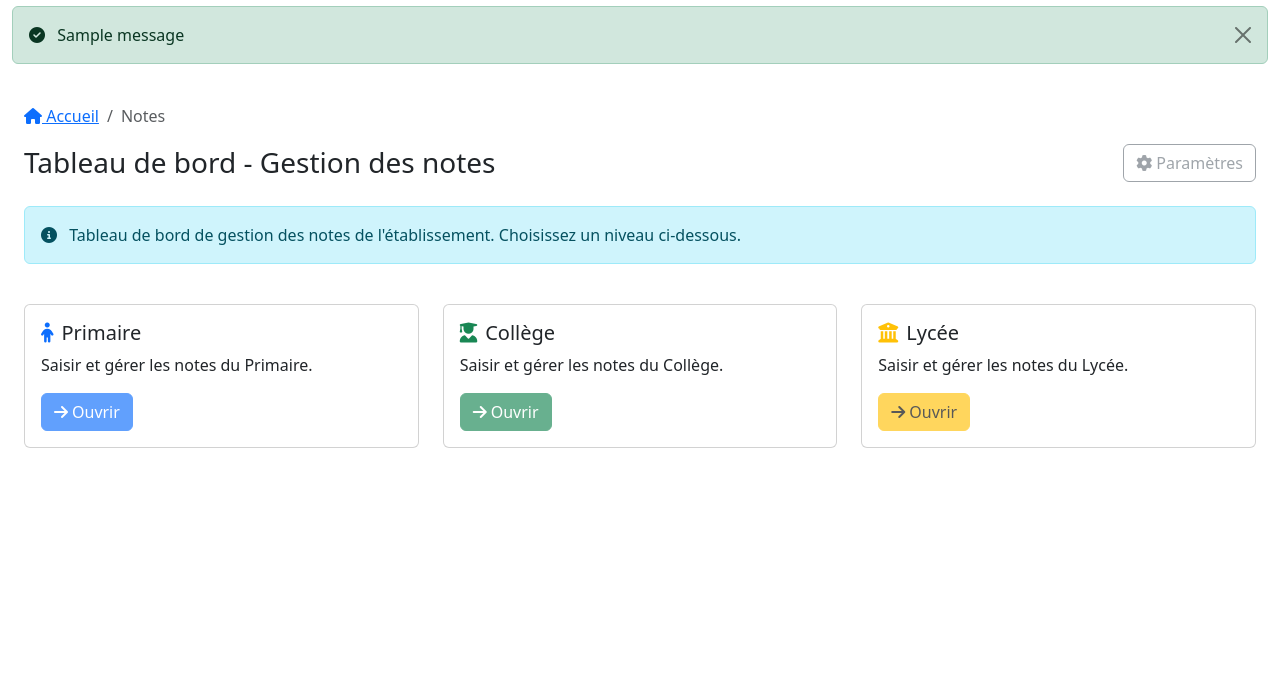
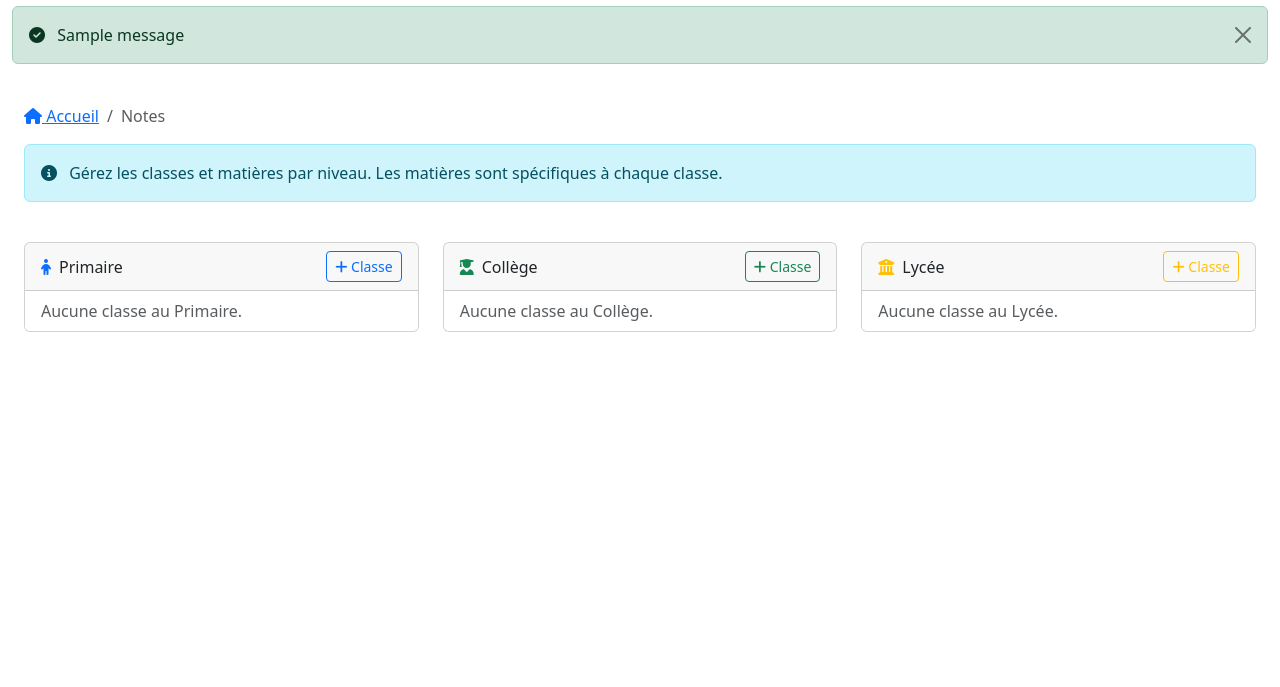
Before and after one commit to Faraleno2022/myschool, a Django app: page /notes/ in a window 1280 px wide. Shown: the part 80-767 px from the top of the page. Run offline with Django 5.2, Linux system fonts and the light colour scheme; a user stored in the database is signed in; tables that the repository leaves empty hold one stand-in row (values such as "Sample post"); one stand-in notice (Sample message) is shown.

Commit message:
Notes: classes par niveau + matières par classe (coefficients), dashboard et CRUD sécurisés

```diff
--- a/notes/urls.py
+++ b/notes/urls.py
@@ -5,4 +5,11 @@ app_name = 'notes'
 
 urlpatterns = [
     path('', views.tableau_bord, name='tableau_bord'),
+    # Classes
+    path('classes/<str:niveau>/nouvelle/', views.creer_classe, name='creer_classe'),
+    path('classes/<int:classe_id>/supprimer/', views.supprimer_classe, name='supprimer_classe'),
+    path('classes/<int:classe_id>/matieres/', views.matieres_classe, name='matieres_classe'),
+    # Matières
+    path('classes/<int:classe_id>/matieres/nouvelle/', views.creer_matiere, name='creer_matiere'),
+    path('matieres/<int:pk>/supprimer/', views.supprimer_matiere, name='supprimer_matiere'),
 ]
--- a/notes/views.py
+++ b/notes/views.py
@@ -1,10 +1,135 @@
 from django.contrib.auth.decorators import login_required
-from django.shortcuts import render
+from django.shortcuts import render, redirect, get_object_or_404
+from django.contrib import messages
+from django.contrib.auth.decorators import login_required
+from django.urls import reverse
+from eleves.models import Classe
+from utilisateurs.utils import filter_by_user_school, user_school
+from ecole_moderne.security_decorators import admin_required
+from .forms import ClasseNotesForm, MatiereClasseForm
+from .models import MatiereClasse
+
+
+# Groupes de niveaux pour l'affichage
+PRIMAIRE = {
+    'PRIMAIRE_1', 'PRIMAIRE_2', 'PRIMAIRE_3', 'PRIMAIRE_4', 'PRIMAIRE_5', 'PRIMAIRE_6'
+}
+COLLEGE = {
+    'COLLEGE_7', 'COLLEGE_8', 'COLLEGE_9', 'COLLEGE_10'
+}
+LYCEE = {
+    'LYCEE_11', 'LYCEE_12', 'TERMINALE'
+}
 
 
 @login_required
 def tableau_bord(request):
-    titre_page = "Tableau de bord - Gestion des notes"
-    return render(request, 'notes/dashboard.html', {
-        'titre_page': titre_page,
+    """Tableau de bord des notes: liste les classes par groupe de niveaux.
+    Filtré par l'école de l'utilisateur (sauf admin).
+    """
+    classes_qs = filter_by_user_school(Classe.objects.all().order_by('niveau', 'nom'), request.user, 'ecole')
+
+    def group_classes(qs):
+        primaire, college, lycee = [], [], []
+        for c in qs:
+            if c.niveau in PRIMAIRE:
+                primaire.append(c)
+            elif c.niveau in COLLEGE:
+                college.append(c)
+            elif c.niveau in LYCEE:
+                lycee.append(c)
+        return primaire, college, lycee
+
+    primaire, college, lycee = group_classes(classes_qs)
+
+    context = {
+        'classes_primaire': primaire,
+        'classes_college': college,
+        'classes_lycee': lycee,
+    }
+    return render(request, 'notes/dashboard.html', context)
+
+
+@admin_required
+def creer_classe(request, niveau):
+    """Créer une classe pour un niveau donné dans l'école de l'utilisateur."""
+    if request.method == 'POST':
+        form = ClasseNotesForm(request.POST, niveau_initial=niveau)
+        if form.is_valid():
+            classe = form.save(commit=False)
+            classe.ecole = user_school(request.user)
+            if classe.ecole is None:
+                messages.error(request, "Aucune école associée à votre compte.")
+                return redirect('notes:tableau_bord')
+            classe.save()
+            messages.success(request, f"Classe '{classe.nom}' créée avec succès.")
+            return redirect('notes:tableau_bord')
+    else:
+        form = ClasseNotesForm(niveau_initial=niveau)
+    return render(request, 'notes/classe_form.html', {'form': form, 'niveau': niveau})
+
+
+@admin_required
+def supprimer_classe(request, classe_id):
+    """Supprimer une classe si elle appartient à l'école de l'utilisateur et qu'elle est vide."""
+    classe = get_object_or_404(filter_by_user_school(Classe.objects.all(), request.user, 'ecole'), pk=classe_id)
+    if request.method == 'POST':
+        if hasattr(classe, 'eleves') and classe.eleves.exists():
+            messages.error(request, "Impossible de supprimer une classe qui contient des élèves.")
+            return redirect('notes:tableau_bord')
+        classe.delete()
+        messages.success(request, "Classe supprimée avec succès.")
+        return redirect('notes:tableau_bord')
+    return render(request, 'notes/confirm_delete.html', {
+        'objet': classe,
+        'message': "Confirmez-vous la suppression de cette classe ? (Cette action est irréversible)",
+        'action_url': reverse('notes:supprimer_classe', args=[classe.id])
     })
+
+
+@admin_required
+def matieres_classe(request, classe_id):
+    """Liste et gestion des matières d'une classe."""
+    classe = get_object_or_404(filter_by_user_school(Classe.objects.all(), request.user, 'ecole'), pk=classe_id)
+    matieres = MatiereClasse.objects.filter(classe=classe, ecole=classe.ecole).order_by('nom')
+    return render(request, 'notes/matieres_classe.html', {
+        'classe': classe,
+        'matieres': matieres,
+    })
+
+
+@admin_required
+def creer_matiere(request, classe_id):
+    """Créer une matière pour une classe donnée."""
+    classe = get_object_or_404(filter_by_user_school(Classe.objects.all(), request.user, 'ecole'), pk=classe_id)
+    if request.method == 'POST':
+        form = MatiereClasseForm(request.POST)
+        if form.is_valid():
+            mat = form.save(commit=False)
+            mat.classe = classe
+            mat.ecole = classe.ecole
+            try:
+                mat.save()
+                messages.success(request, f"Matière '{mat.nom}' ajoutée.")
+                return redirect('notes:matieres_classe', classe.id)
+            except Exception as e:
+                messages.error(request, f"Erreur lors de la création: {e}")
+    else:
+        form = MatiereClasseForm()
+    return render(request, 'notes/matiere_form.html', {'form': form, 'classe': classe})
+
+
+@admin_required
+def supprimer_matiere(request, pk):
+    """Supprimer une matière de classe."""
+    matiere = get_object_or_404(filter_by_user_school(MatiereClasse.objects.select_related('classe', 'ecole'), request.user, 'ecole'), pk=pk)
+    if request.method == 'POST':
+        classe_id = matiere.classe_id
+        matiere.delete()
+        messages.success(request, "Matière supprimée.")
+        return redirect('notes:matieres_classe', classe_id)
+    return render(request, 'notes/confirm_delete.html', {
+        'objet': matiere,
+        'message': "Confirmez-vous la suppression de cette matière ?",
+        'action_url': reverse('notes:supprimer_matiere', args=[matiere.id])
+    })
--- a/templates/notes/dashboard.html
+++ b/templates/notes/dashboard.html
@@ -7,46 +7,99 @@
 <li class="breadcrumb-item active" aria-current="page">Notes</li>
 {% endblock %}
 
-{% block page_actions %}
-<a href="#" class="btn btn-outline-secondary disabled" title="Bientôt"><i class="fas fa-cog me-1"></i>Paramètres</a>
-{% endblock %}
-
 {% block content %}
 <div class="row g-4">
   <div class="col-12">
     <div class="alert alert-info">
       <i class="fas fa-info-circle me-2"></i>
-      Tableau de bord de gestion des notes de l'établissement. Choisissez un niveau ci-dessous.
+      Gérez les classes et matières par niveau. Les matières sont spécifiques à chaque classe.
     </div>
   </div>
 
   <div class="col-md-4">
     <div class="card h-100">
-      <div class="card-body">
-        <h5 class="card-title"><i class="fas fa-child me-2 text-primary"></i>Primaire</h5>
-        <p class="card-text">Saisir et gérer les notes du Primaire.</p>
-        <a href="#" class="btn btn-primary disabled" title="À venir"><i class="fas fa-arrow-right me-1"></i>Ouvrir</a>
+      <div class="card-header d-flex justify-content-between align-items-center">
+        <span><i class="fas fa-child me-2 text-primary"></i>Primaire</span>
+        {% if user.is_superuser or user.is_staff %}
+          <a href="{% url 'notes:creer_classe' 'PRIMAIRE_1' %}" class="btn btn-sm btn-outline-primary"><i class="fas fa-plus"></i> Classe</a>
+        {% endif %}
       </div>
+      <ul class="list-group list-group-flush">
+        {% for c in classes_primaire %}
+          <li class="list-group-item d-flex justify-content-between align-items-center">
+            <div>
+              <strong>{{ c.nom }}</strong>
+              <small class="text-muted">— {{ c.get_niveau_display }} · {{ c.annee_scolaire }}</small>
+            </div>
+            <div class="btn-group">
+              <a class="btn btn-sm btn-outline-secondary" href="{% url 'notes:matieres_classe' c.id %}"><i class="fas fa-book me-1"></i>Matières</a>
+              {% if user.is_superuser or user.is_staff %}
+                <a class="btn btn-sm btn-outline-danger" href="{% url 'notes:supprimer_classe' c.id %}"><i class="fas fa-trash"></i></a>
+              {% endif %}
+            </div>
+          </li>
+        {% empty %}
+          <li class="list-group-item text-muted">Aucune classe au Primaire.</li>
+        {% endfor %}
+      </ul>
     </div>
   </div>
 
   <div class="col-md-4">
     <div class="card h-100">
-      <div class="card-body">
-        <h5 class="card-title"><i class="fas fa-user-graduate me-2 text-success"></i>Collège</h5>
-        <p class="card-text">Saisir et gérer les notes du Collège.</p>
-        <a href="#" class="btn btn-success disabled" title="À venir"><i class="fas fa-arrow-right me-1"></i>Ouvrir</a>
+      <div class="card-header d-flex justify-content-between align-items-center">
+        <span><i class="fas fa-user-graduate me-2 text-success"></i>Collège</span>
+        {% if user.is_superuser or user.is_staff %}
+          <a href="{% url 'notes:creer_classe' 'COLLEGE_7' %}" class="btn btn-sm btn-outline-success"><i class="fas fa-plus"></i> Classe</a>
+        {% endif %}
       </div>
+      <ul class="list-group list-group-flush">
+        {% for c in classes_college %}
+          <li class="list-group-item d-flex justify-content-between align-items-center">
+            <div>
+              <strong>{{ c.nom }}</strong>
+              <small class="text-muted">— {{ c.get_niveau_display }} · {{ c.annee_scolaire }}</small>
+            </div>
+            <div class="btn-group">
+              <a class="btn btn-sm btn-outline-secondary" href="{% url 'notes:matieres_classe' c.id %}"><i class="fas fa-book me-1"></i>Matières</a>
+              {% if user.is_superuser or user.is_staff %}
+                <a class="btn btn-sm btn-outline-danger" href="{% url 'notes:supprimer_classe' c.id %}"><i class="fas fa-trash"></i></a>
+              {% endif %}
+            </div>
+          </li>
+        {% empty %}
+          <li class="list-group-item text-muted">Aucune classe au Collège.</li>
+        {% endfor %}
+      </ul>
     </div>
   </div>
 
   <div class="col-md-4">
     <div class="card h-100">
-      <div class="card-body">
-        <h5 class="card-title"><i class="fas fa-university me-2 text-warning"></i>Lycée</h5>
-        <p class="card-text">Saisir et gérer les notes du Lycée.</p>
-        <a href="#" class="btn btn-warning disabled" title="À venir"><i class="fas fa-arrow-right me-1"></i>Ouvrir</a>
+      <div class="card-header d-flex justify-content-between align-items-center">
+        <span><i class="fas fa-university me-2 text-warning"></i>Lycée</span>
+        {% if user.is_superuser or user.is_staff %}
+          <a href="{% url 'notes:creer_classe' 'LYCEE_11' %}" class="btn btn-sm btn-outline-warning"><i class="fas fa-plus"></i> Classe</a>
+        {% endif %}
       </div>
+      <ul class="list-group list-group-flush">
+        {% for c in classes_lycee %}
+          <li class="list-group-item d-flex justify-content-between align-items-center">
+            <div>
+              <strong>{{ c.nom }}</strong>
+              <small class="text-muted">— {{ c.get_niveau_display }} · {{ c.annee_scolaire }}</small>
+            </div>
+            <div class="btn-group">
+              <a class="btn btn-sm btn-outline-secondary" href="{% url 'notes:matieres_classe' c.id %}"><i class="fas fa-book me-1"></i>Matières</a>
+              {% if user.is_superuser or user.is_staff %}
+                <a class="btn btn-sm btn-outline-danger" href="{% url 'notes:supprimer_classe' c.id %}"><i class="fas fa-trash"></i></a>
+              {% endif %}
+            </div>
+          </li>
+        {% empty %}
+          <li class="list-group-item text-muted">Aucune classe au Lycée.</li>
+        {% endfor %}
+      </ul>
     </div>
   </div>
 </div>
```
Also changed, not shown: notes/forms.py (added, +51 -0 lines), notes/models.py (added, +33 -0 lines), templates/notes/classe_form.html (added, +44 -0 lines), templates/notes/confirm_delete.html (added, +32 -0 lines), templates/notes/matiere_form.html (added, +41 -0 lines), templates/notes/matieres_classe.html (added, +59 -0 lines), notes/migrations/0001_initial.py (added), notes/migrations/__init__.py (added).
